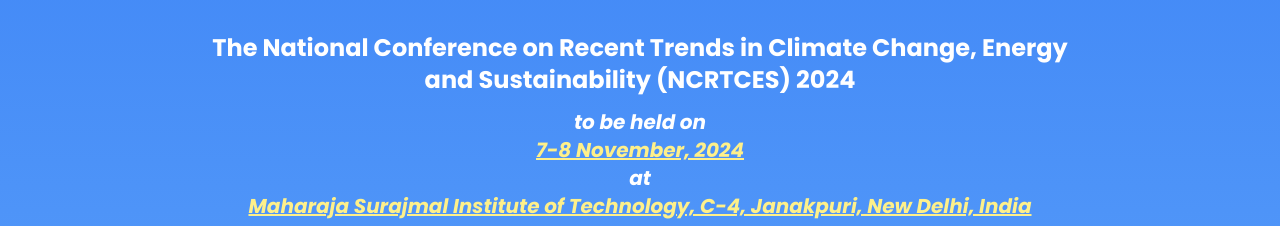
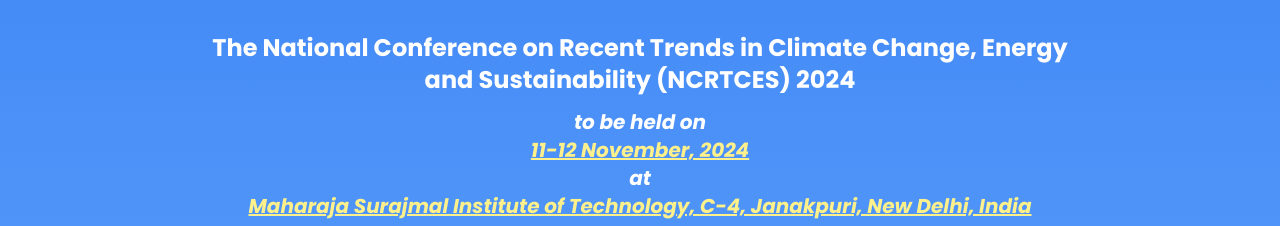
Before and after one commit to c4dr-me/ncrtces-website, a React (Vite) app: page /schedule in a window 1280 px wide. Shown: the part 5620-5846 px from the top of the page. Built offline with nearby package versions, Linux system fonts and the light colour scheme.

Commit message:
new-change

```diff
--- a/pages/Schedule.jsx
+++ b/pages/Schedule.jsx
@@ -33,7 +33,7 @@
           <div className="flex text-md md:text-xl bg-[#e9e9e9]">
             <div className="w-1/2 text-center py-3">Conference</div>
             <div className='w-1 h-auto border-r-2 border-white'></div>
-            <div className="w-1/2 text-center py-3">November 07-08, 2024</div>
+            <div className="w-1/2 text-center py-3">November 11-12, 2024</div>
           </div>
         </div>
       </div>
--- a/pages/callforpapers.jsx
+++ b/pages/callforpapers.jsx
@@ -28,7 +28,7 @@
               and Sustainability (NCRTCES) 2024
             </p>
             <p className="mt-1 text-lg md:text-xl font-bold italic py-2">
-              to be held on <br/> <span className="font-bold text-yellow-200 underline pb-2">7-8 November, 2024</span><br/> at <br />
+              to be held on <br/> <span className="font-bold text-yellow-200 underline pb-2">11-12 November, 2024</span><br/> at <br />
               <span className="font-bold md:text-xl text-yellow-200 underline pb-2">Maharaja Surajmal Institute of Technology, C-4, Janakpuri, New Delhi, India</span>
             </p>
           </section>
```
